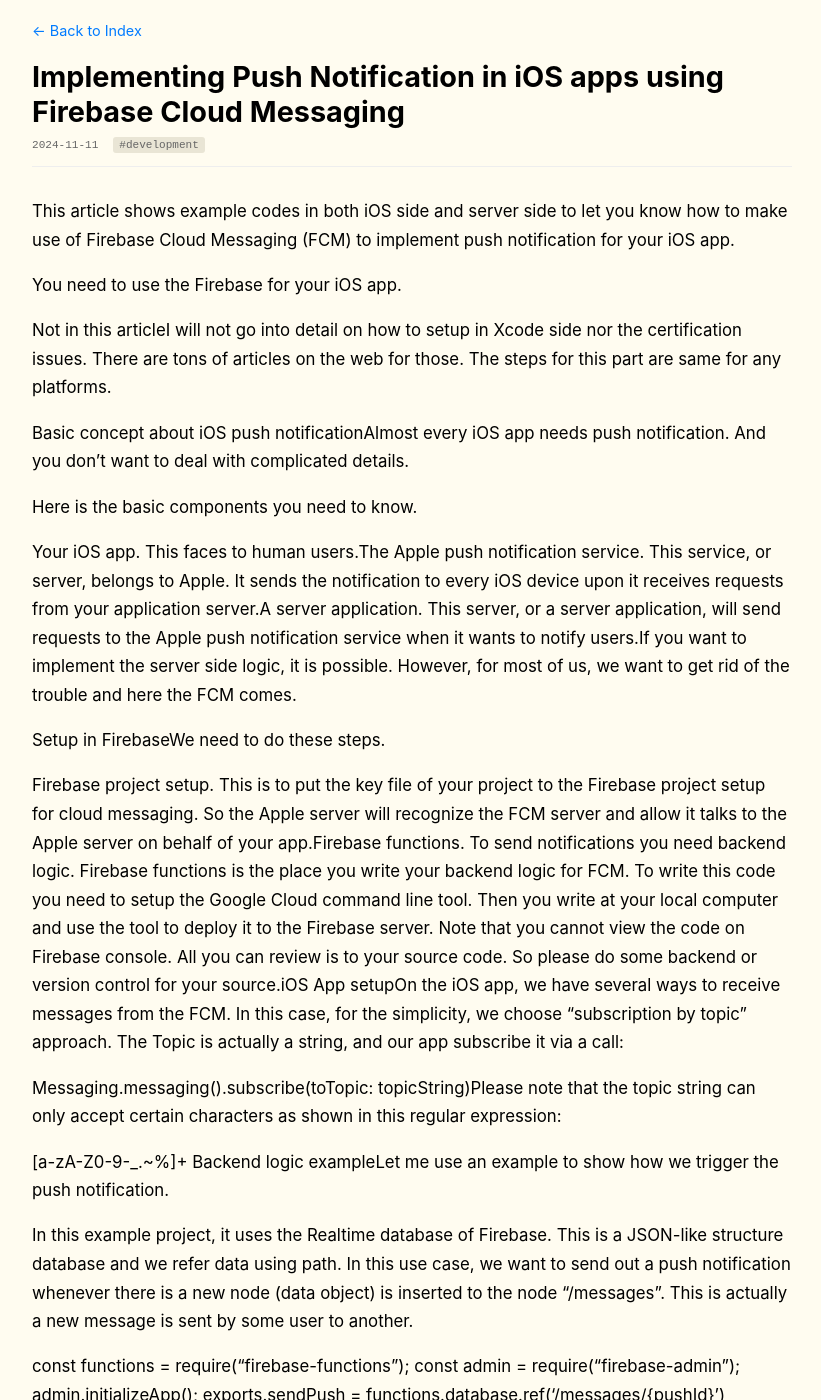
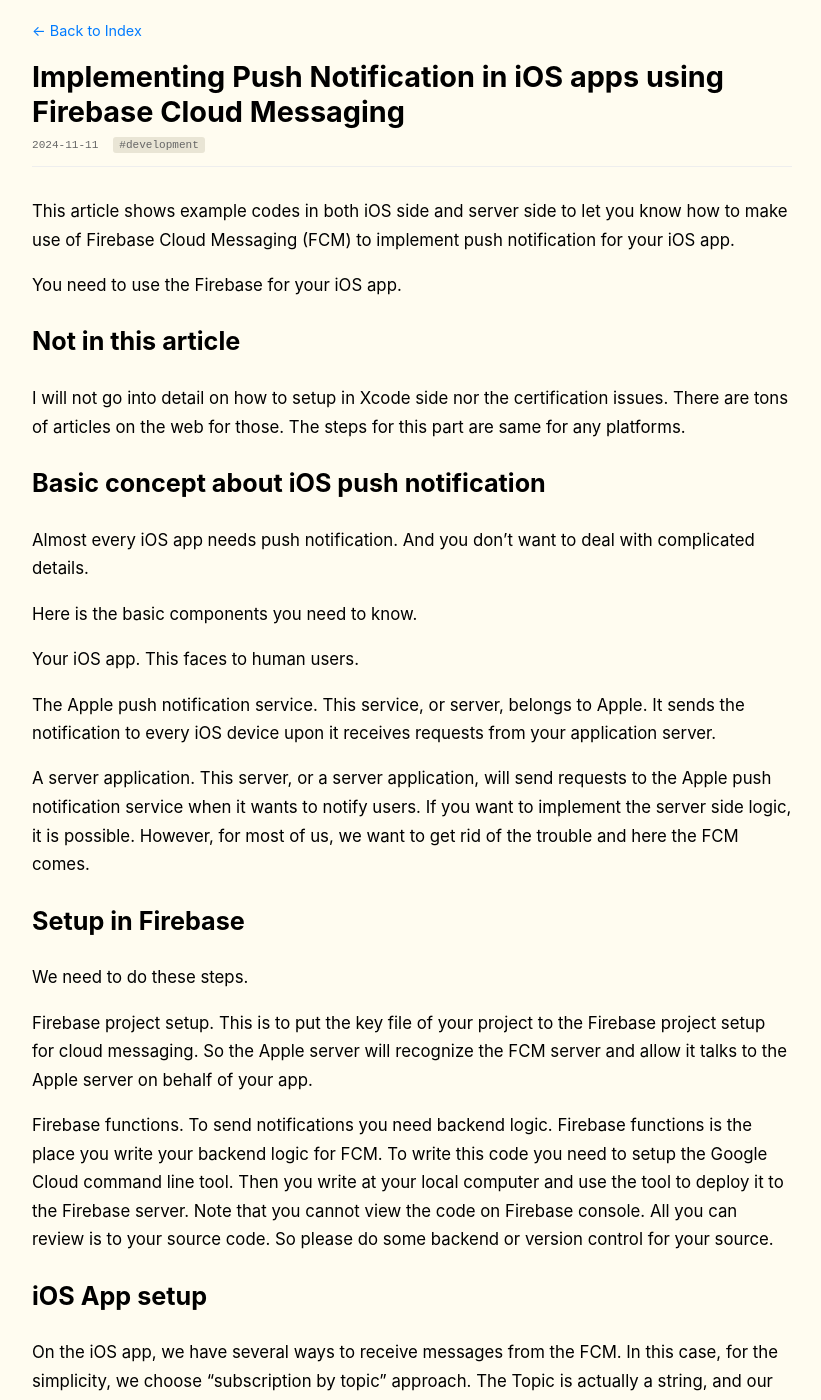
Before and after one commit to cslosiu/cslosiu.github.io, a Jekyll site: the page built from _posts/2024-11-11-118.md, in a window 1280 px wide and 1400 px high. Shown: the whole window, without its empty margins (228-1049 px from the left). Built offline with Jekyll 4.4.1, drawn with Linux system fonts in a browser that asks for light colours; some of the changed text lies outside the part shown.

Commit message:
docs: convert issue #118 to Jekyll post

````diff
--- a/_posts/2024-11-11-118.md
+++ b/_posts/2024-11-11-118.md
@@ -10,25 +10,47 @@ This article shows example codes in both iOS side and server side to let you kno
 
 You need to use the Firebase for your iOS app.
 
-Not in this articleI will not go into detail on how to setup in Xcode side nor the certification issues. There are tons of articles on the web for those. The steps for this part are same for any platforms.
+# Not in this article
 
-Basic concept about iOS push notificationAlmost every iOS app needs push notification. And you don’t want to deal with complicated details.
+I will not go into detail on how to setup in Xcode side nor the certification issues. There are tons of articles on the web for those. The steps for this part are same for any platforms.
+
+# Basic concept about iOS push notification
+
+Almost every iOS app needs push notification. And you don’t want to deal with complicated details.
 
 Here is the basic components you need to know.
 
-Your iOS app. This faces to human users.The Apple push notification service. This service, or server, belongs to Apple. It sends the notification to every iOS device upon it receives requests from your application server.A server application. This server, or a server application, will send requests to the Apple push notification service when it wants to notify users.If you want to implement the server side logic, it is possible. However, for most of us, we want to get rid of the trouble and here the FCM comes.
+Your iOS app. This faces to human users.
 
-Setup in FirebaseWe need to do these steps.
+The Apple push notification service. This service, or server, belongs to Apple. It sends the notification to every iOS device upon it receives requests from your application server.
 
-Firebase project setup. This is to put the key file of your project to the Firebase project setup for cloud messaging. So the Apple server will recognize the FCM server and allow it talks to the Apple server on behalf of your app.Firebase functions. To send notifications you need backend logic. Firebase functions is the place you write your backend logic for FCM. To write this code you need to setup the Google Cloud command line tool. Then you write at your local computer and use the tool to deploy it to the Firebase server. Note that you cannot view the code on Firebase console. All you can review is to your source code. So please do some backend or version control for your source.iOS App setupOn the iOS app, we have several ways to receive messages from the FCM. In this case, for the simplicity, we choose “subscription by topic” approach. The Topic is actually a string, and our app subscribe it via a call:
+A server application. This server, or a server application, will send requests to the Apple push notification service when it wants to notify users. If you want to implement the server side logic, it is possible. However, for most of us, we want to get rid of the trouble and here the FCM comes.
 
-Messaging.messaging().subscribe(toTopic: topicString)Please note that the topic string can only accept certain characters as shown in this regular expression:
+# Setup in Firebase
 
+We need to do these steps.
+
+Firebase project setup. This is to put the key file of your project to the Firebase project setup for cloud messaging. So the Apple server will recognize the FCM server and allow it talks to the Apple server on behalf of your app.
+
+Firebase functions. To send notifications you need backend logic. Firebase functions is the place you write your backend logic for FCM. To write this code you need to setup the Google Cloud command line tool. Then you write at your local computer and use the tool to deploy it to the Firebase server. Note that you cannot view the code on Firebase console. All you can review is to your source code. So please do some backend or version control for your source.
+
+# iOS App setup
+
+On the iOS app, we have several ways to receive messages from the FCM. In this case, for the simplicity, we choose “subscription by topic” approach. The Topic is actually a string, and our app subscribe it via a call:
+
+```
+Messaging.messaging().subscribe(toTopic: topicString)
+```
+Please note that the topic string can only accept certain characters as shown in this regular expression:
+
+```
 [a-zA-Z0-9-_.~%]+
+```
 Backend logic exampleLet me use an example to show how we trigger the push notification.
 
 In this example project, it uses the Realtime database of Firebase. This is a JSON-like structure database and we refer data using path. In this use case, we want to send out a push notification whenever there is a new node (data object) is inserted to the node “/messages”. This is actually a new message is sent by some user to another.
 
+```javascript
 const functions = require("firebase-functions");
 const admin = require("firebase-admin");
 admin.initializeApp();
@@ -70,7 +92,10 @@ admin.messaging().send(message)
 .catch((error) => {
   functions.logger.log('Error sending message:', error);
 });
-});As you see, the key point here is to construct a JSON structure to represent your message to send to your iOS app. Please look at the message variable. It consists of 3 parts.
+});
+```
+
+As you see, the key point here is to construct a JSON structure to represent your message to send to your iOS app. Please look at the message variable. It consists of 3 parts.
 
 The notification: This is what displays in the push notification banner on the iOS device.
 
````
Also changed, not shown: other parts of _posts/2024-11-11-118.md (+3 -1 lines).
